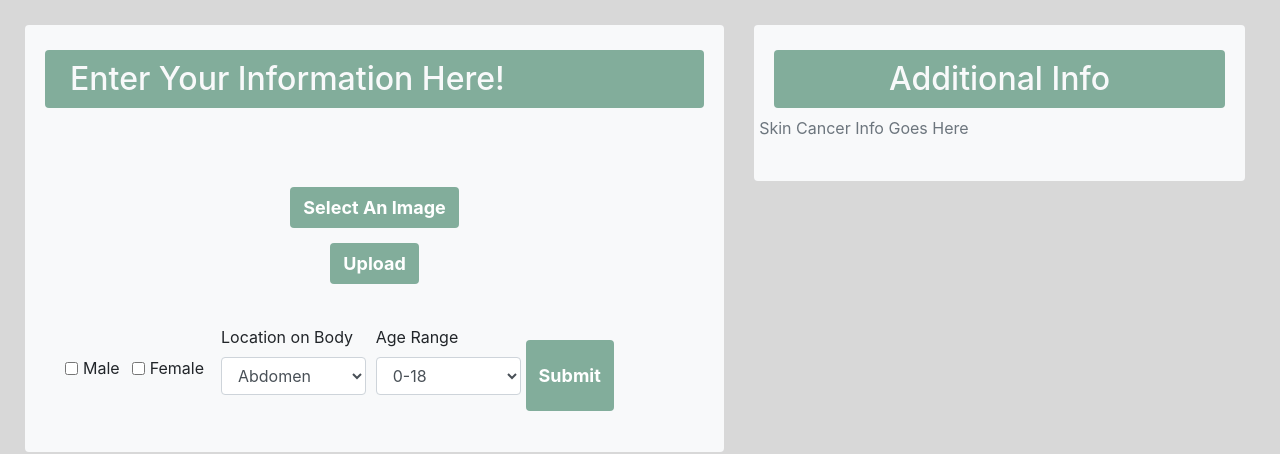
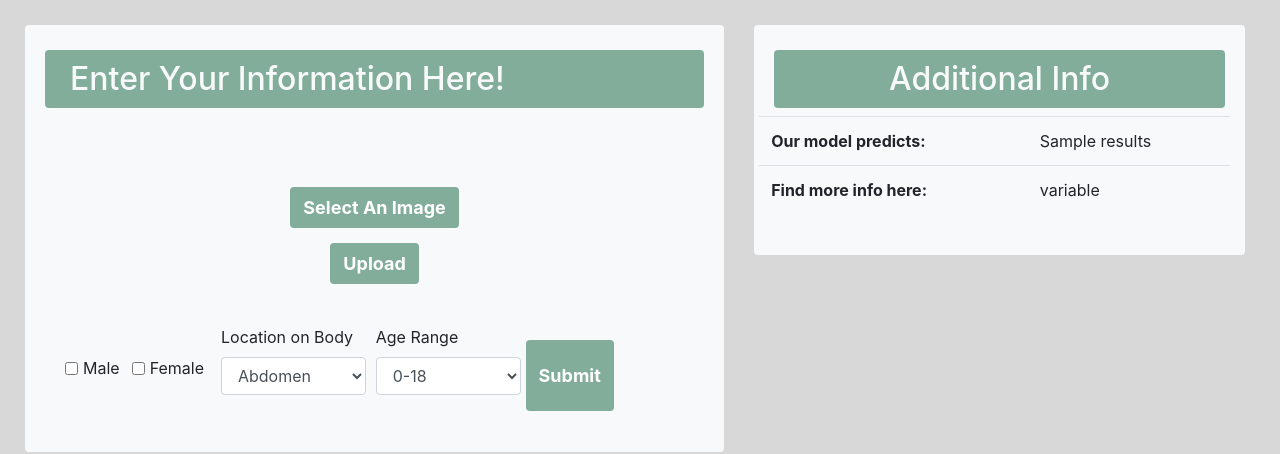
Before and after one commit to AndresgPotdevin/Skin-Cancer-Analysis, a Flask app: template templates/home.html in a window 1280 px wide. Shown: the part 72-526 px from the top of the page. Run offline with Flask 2, Linux system fonts and the light colour scheme; the template is opened without the code that fills it: most values are stand-ins (such as "Sample title", 1, 10 or a date in 2020); some libraries are stand-ins or nearby versions.

Commit message:
created templates, added variables to html

```diff
--- a/app.py
+++ b/app.py
@@ -1,12 +1,17 @@
 import os
 from flask import Flask, request, jsonify, render_template
+from werkzeug.utils import secure_filename
 import numpy as np
 import keras
 from keras.preprocessing import image
 from keras import backend as K
 
+
+UPLOAD_FOLDER = 'uploads'
+ALLOWED_EXTENSIONS = set(['png', 'jpg', 'jpeg'])
+
 app = Flask(__name__)
-app.config['UPLOAD_FOLDER'] = 'uploads'
+app.config['UPLOAD_FOLDER'] = UPLOAD_FOLDER
 
 model = None
 graph = None
@@ -39,6 +44,7 @@ def predict(image_path):
 def upload_file():
 
     data = {"success": False}
+    results = None
 
     if request.method == 'POST':
         print(request)
@@ -54,19 +60,21 @@ def upload_file():
 
             image_size = (200, 200)
             predictions = predict(filepath)
+            # jsonify([int(p) for p in predictions])
+            results = [int(p) for p in predictions]
 
-            return jsonify([int(p) for p in predictions])
-    #return '''
-    #<!doctype html>
-    #<title>Upload new File</title>
-    #<h1>Upload new File</h1>
-    #<form method=post enctype=multipart/form-data>
-      #<p><input type=file name=file>
-         #<input type=submit value=Upload>
-    #</form>
-    #'''
+            return render_template("home.html", results=results)
+    # return '''
+    # <!doctype html>
+    # <title>Upload new File</title>
+    # <h1>Upload new File</h1>
+    # <form method=post enctype=multipart/form-data>
+      # <p><input type=file name=file>
+         # <input type=submit value=Upload>
+    # </form>
+    # '''
 
-    return render_template("home.html")
+    return render_template("home.html", results=results)
 
 
 if __name__ == '__main__':
--- /dev/null
+++ b/static/js/load-file.js
@@ -0,0 +1,4 @@
+var loadFile = function(event) {
+  var image = document.getElementById('output');
+  image.src = URL.createObjectURL(event.target.files[0]);
+};
--- a/templates/home.html
+++ b/templates/home.html
@@ -1,41 +1,6 @@
-<!DOCTYPE html>
-<html lang="en-us">
+{% extends 'layout.html' %}
 
-<head>
-
-  <meta charset="UTF-8">
-  <meta name="viewport" content="width=device-width, initial-scale=1, shrink-to-fit=no">
-
-  <title>Skin Cancer Analysis</title>
-
-  <!-- Bootstrap CSS -->
-  <link rel="stylesheet" href="https://stackpath.bootstrapcdn.com/bootstrap/4.1.3/css/bootstrap.min.css" integrity="sha384-MCw98/SFnGE8fJT3GXwEOngsV7Zt27NXFoaoApmYm81iuXoPkFOJwJ8ERdknLPMO" crossorigin="anonymous">
-  <link rel="stylesheet" href="../static/css/style.css">
-
-</head>
-
-<body>
-
-    <nav class="navbar navbar-expand-md navbar-light bg-light"><!-- start navbar -->
-      <a class="navbar-brand" href="https://romyrobi.github.io/TwitchProject-Home/">Skin Cancer Analysis</a>
-      <button class="navbar-toggler" type="button" data-toggle="collapse" data-target="#navbarSupportedContent" aria-controls="navbarSupportedContent" aria-expanded="false" aria-label="Toggle navigation">
-        <span class="navbar-toggler-icon"></span>
-      </button>
-
-      <div class="collapse navbar-collapse" id="navbarSupportedContent">
-        <ul class="navbar-nav ml-auto">
-          <li class="nav-item dropdown">
-            <a class="nav-link dropdown-toggle" href="#" id="navbarDropdown" role="button"
-            data-toggle="dropdown" aria-haspopup="true" aria-expanded="false">Navigate
-            </a>
-             <div class="dropdown-menu" aria-labelledby="navbarDropdown">
-               <a class="dropdown-item" href="#">Home</a>
-               <a class="dropdown-item" href="#">Model Analysis</a>
-             </div>
-         </ul>
-      </div>
-    </nav><!--end navbar -->
-
+{% block body %}
 <div class="container-fluid">
     <div class="row"><!--Body Content-->
 
@@ -54,12 +19,12 @@
             </form>
           </div>
 
-            <script>
+            <!-- <script>
             var loadFile = function(event) {
             	var image = document.getElementById('output');
             	image.src = URL.createObjectURL(event.target.files[0]);
             };
-            </script>
+            </script> -->
   <p>
   <div class= "container-fluid" id= "form">
   <form>
@@ -115,22 +80,24 @@
           <h2>Additional Info</h2>
 
           <div class = "row">
-            <p> Skin Cancer Info Goes Here
-            </div>
-           </div>
-
+            <table class="table text-left">
+              <tbody>
+                <tr>
+                  <td> <strong>Our model predicts:</strong> </td>
+                  <td> {{results}} </td>
+                </tr>
+                <tr>
+                  <td> <strong>Find more info here:</strong> </td>
+                  <td> variable </td>
+                </tr>
+              </tbody>
+            </table>
+          </div>
+          </div>
 
         </div><!-- END SIDE BAR -->
       </div>
 
     </div><!-- End Body Content -->
 </div>
-
-    <!-- Optional JavaScript -->
-    <!-- jQuery first, then Popper.js, then Bootstrap JS -->
-    <script src="https://code.jquery.com/jquery-3.3.1.slim.min.js" integrity="sha384-q8i/X+965DzO0rT7abK41JStQIAqVgRVzpbzo5smXKp4YfRvH+8abtTE1Pi6jizo" crossorigin="anonymous"></script>
-    <script src="https://cdnjs.cloudflare.com/ajax/libs/popper.js/1.14.3/umd/popper.min.js" integrity="sha384-ZMP7rVo3mIykV+2+9J3UJ46jBk0WLaUAdn689aCwoqbBJiSnjAK/l8WvCWPIPm49" crossorigin="anonymous"></script>
-    <script src="https://stackpath.bootstrapcdn.com/bootstrap/4.1.3/js/bootstrap.min.js" integrity="sha384-ChfqqxuZUCnJSK3+MXmPNIyE6ZbWh2IMqE241rYiqJxyMiZ6OW/JmZQ5stwEULTy" crossorigin="anonymous"></script>
-
-</body>
-</html>
+{% endblock %}
--- /dev/null
+++ b/templates/includes/_navbar.html
@@ -0,0 +1,19 @@
+<nav class="navbar navbar-expand-md navbar-light bg-light"><!-- start navbar -->
+  <a class="navbar-brand" href="https://romyrobi.github.io/TwitchProject-Home/">Skin Cancer Analysis</a>
+  <button class="navbar-toggler" type="button" data-toggle="collapse" data-target="#navbarSupportedContent" aria-controls="navbarSupportedContent" aria-expanded="false" aria-label="Toggle navigation">
+    <span class="navbar-toggler-icon"></span>
+  </button>
+
+  <div class="collapse navbar-collapse" id="navbarSupportedContent">
+    <ul class="navbar-nav ml-auto">
+      <li class="nav-item dropdown">
+        <a class="nav-link dropdown-toggle" href="#" id="navbarDropdown" role="button"
+        data-toggle="dropdown" aria-haspopup="true" aria-expanded="false">Navigate
+        </a>
+         <div class="dropdown-menu" aria-labelledby="navbarDropdown">
+           <a class="dropdown-item" href="#">Home</a>
+           <a class="dropdown-item" href="#">Model Analysis</a>
+         </div>
+     </ul>
+  </div>
+</nav><!--end navbar -->
--- /dev/null
+++ b/templates/layout.html
@@ -0,0 +1,25 @@
+<!DOCTYPE html>
+<html lang="en-us">
+
+<head>
+  <meta charset="UTF-8">
+  <meta name="viewport" content="width=device-width, initial-scale=1, shrink-to-fit=no">
+  <title>Skin Cancer Analysis</title>
+  <!-- Bootstrap CSS -->
+  <link rel="stylesheet" href="https://stackpath.bootstrapcdn.com/bootstrap/4.1.3/css/bootstrap.min.css" integrity="sha384-MCw98/SFnGE8fJT3GXwEOngsV7Zt27NXFoaoApmYm81iuXoPkFOJwJ8ERdknLPMO" crossorigin="anonymous">
+  <link rel="stylesheet" href="../static/css/style.css">
+</head>
+
+<body>
+  {% include 'includes/_navbar.html' %}
+  {% block body %}{% endblock %}
+  <!-- Optional JavaScript -->
+  <!-- jQuery first, then Popper.js, then Bootstrap JS -->
+  <script src="https://code.jquery.com/jquery-3.3.1.slim.min.js" integrity="sha384-q8i/X+965DzO0rT7abK41JStQIAqVgRVzpbzo5smXKp4YfRvH+8abtTE1Pi6jizo" crossorigin="anonymous"></script>
+  <script src="https://cdnjs.cloudflare.com/ajax/libs/popper.js/1.14.3/umd/popper.min.js" integrity="sha384-ZMP7rVo3mIykV+2+9J3UJ46jBk0WLaUAdn689aCwoqbBJiSnjAK/l8WvCWPIPm49" crossorigin="anonymous"></script>
+  <script src="https://stackpath.bootstrapcdn.com/bootstrap/4.1.3/js/bootstrap.min.js" integrity="sha384-ChfqqxuZUCnJSK3+MXmPNIyE6ZbWh2IMqE241rYiqJxyMiZ6OW/JmZQ5stwEULTy" crossorigin="anonymous"></script>
+  <script src="static/js/load-file.js" type="text/javascript">
+
+  </script>
+</body>
+</html>
```
